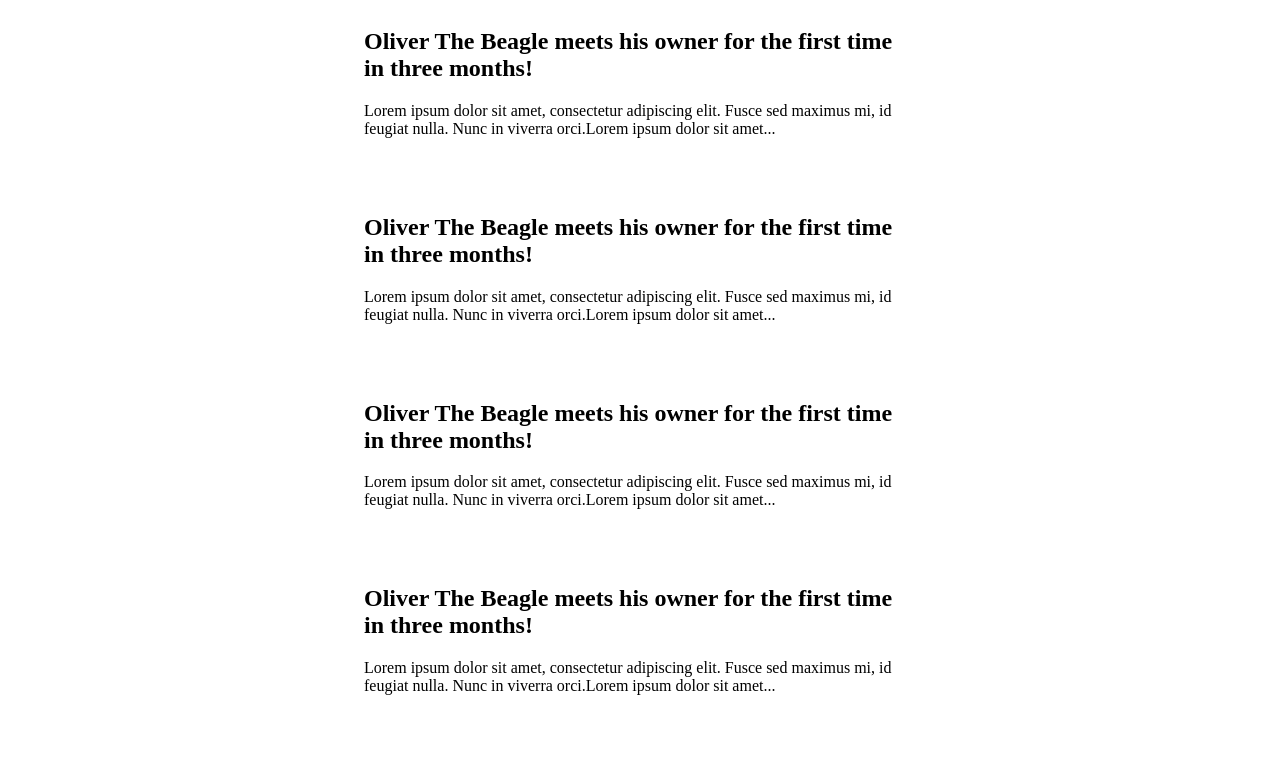
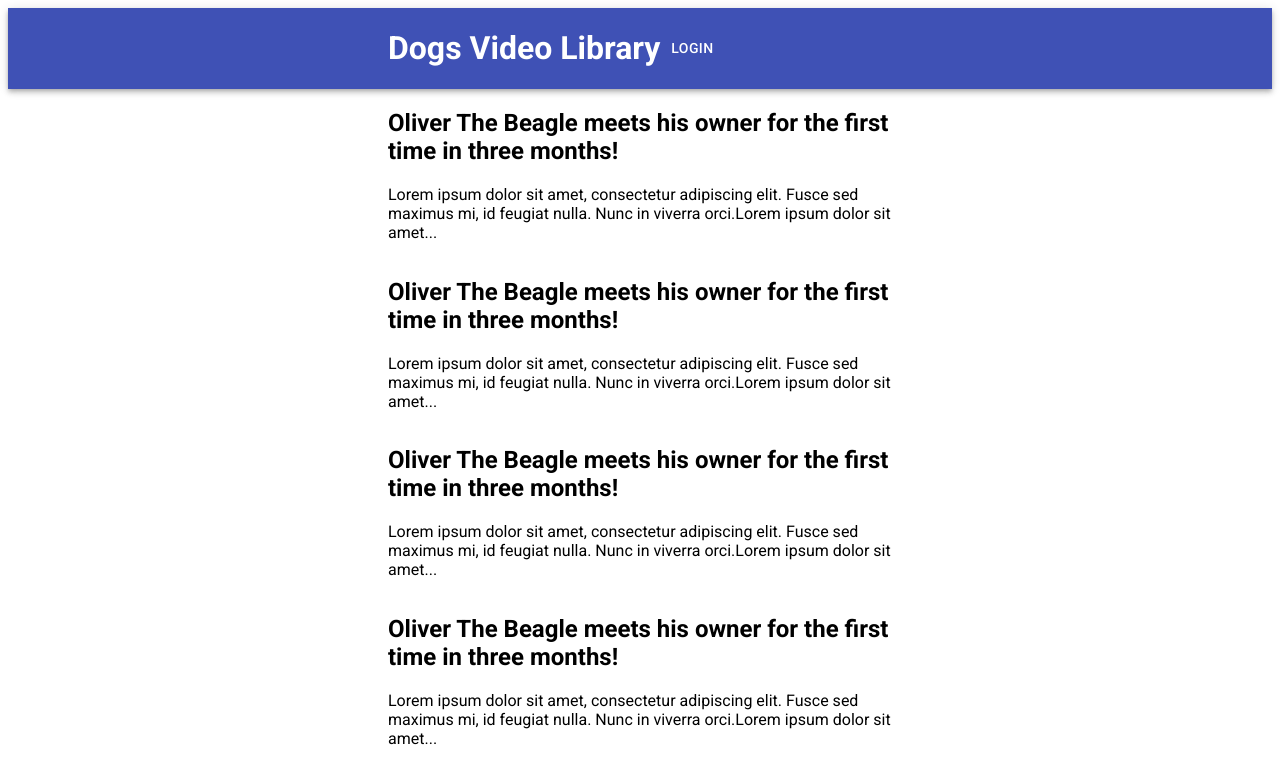
Before and after one commit to suefrontend/react_blog, a React (Create React App) app: page / in a window 1280 px wide. Shown: the top 784 px of the page. Built offline with nearby package versions, Linux system fonts and the light colour scheme.

Commit message:
Customized Header

```diff
--- a/src/components/App.js
+++ b/src/components/App.js
@@ -1,12 +1,17 @@
 import React from 'react';
 import PostItem from './PostItem';
+import Header from './Header';
 import Container from '@material-ui/core/Container';
+import './Main.css';
 
 const App = () => {
     return (
-        <Container maxWidth="sm">
-            <PostItem />
-        </Container>
+        <div>
+            <Header />
+            <Container maxWidth="sm">
+                <PostItem />
+            </Container>
+        </div>
     );
 }
 
--- /dev/null
+++ b/src/components/Header.js
@@ -0,0 +1,20 @@
+import React from 'react';
+import Container from '@material-ui/core/Container';
+import AppBar from '@material-ui/core/AppBar';
+import Button from '@material-ui/core/Button';
+import Toolbar from '@material-ui/core/Toolbar';
+
+const Header = () => {
+    return (
+        <AppBar color="primary" position="static">
+            <Container maxWidth="sm">
+                <Toolbar>
+            <h1>Dogs Video Library</h1>
+            <Button color="inherit">Login</Button>
+            </Toolbar>
+        </Container>
+            </AppBar>
+    )
+}
+
+export default Header;
--- /dev/null
+++ b/src/components/Main.css
@@ -0,0 +1,3 @@
+html {
+    font-family: 'Roboto', sans-serif;
+  }
--- a/src/components/PostItem.js
+++ b/src/components/PostItem.js
@@ -1,12 +1,13 @@
 import React from 'react';
 import App from './App';
+import Container from '@material-ui/core/Container';
 import { Grid } from '@material-ui/core';
 
 class PostItem extends React.Component {
     render() {
         return (
-            <div>
-                <Grid container spacing={5}>
+            <Container maxWidth="sm">
+            <Grid container spacing={0}>
                 <Grid item xs={12}>
                     <article>
                         <h2>Oliver The Beagle meets his owner for the first time in three months!</h2>
@@ -32,7 +33,7 @@ class PostItem extends React.Component {
                     </article>
                 </Grid>
             </Grid>
-            </div>
+            </Container>
         )
     }
 }
--- a/src/index.js
+++ b/src/index.js
@@ -1,7 +1,6 @@
 import React from 'react';
 import ReactDOM from 'react-dom';
 import App from './components/App';
-import 'typeface-roboto';
 
 ReactDOM.render(
     <App />,
```
Lines whose indentation alone changed are shown as unchanged.
